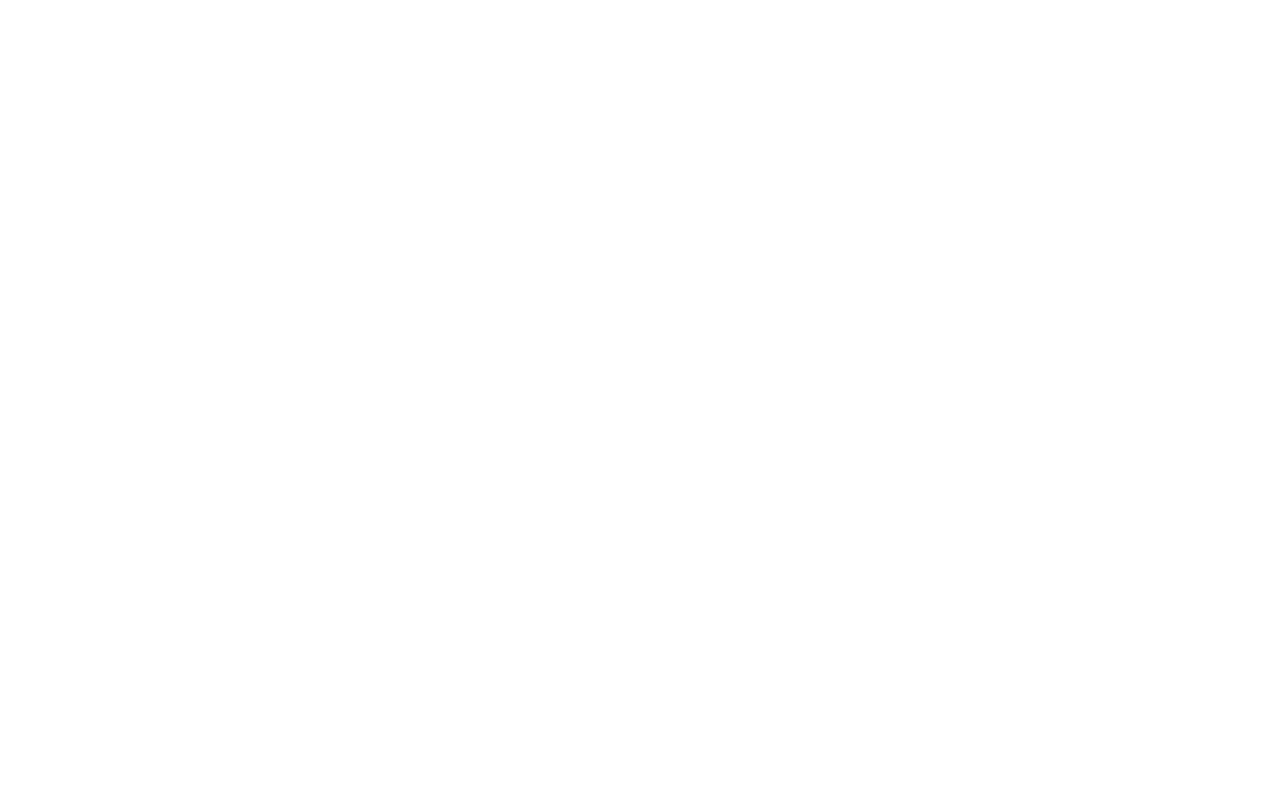
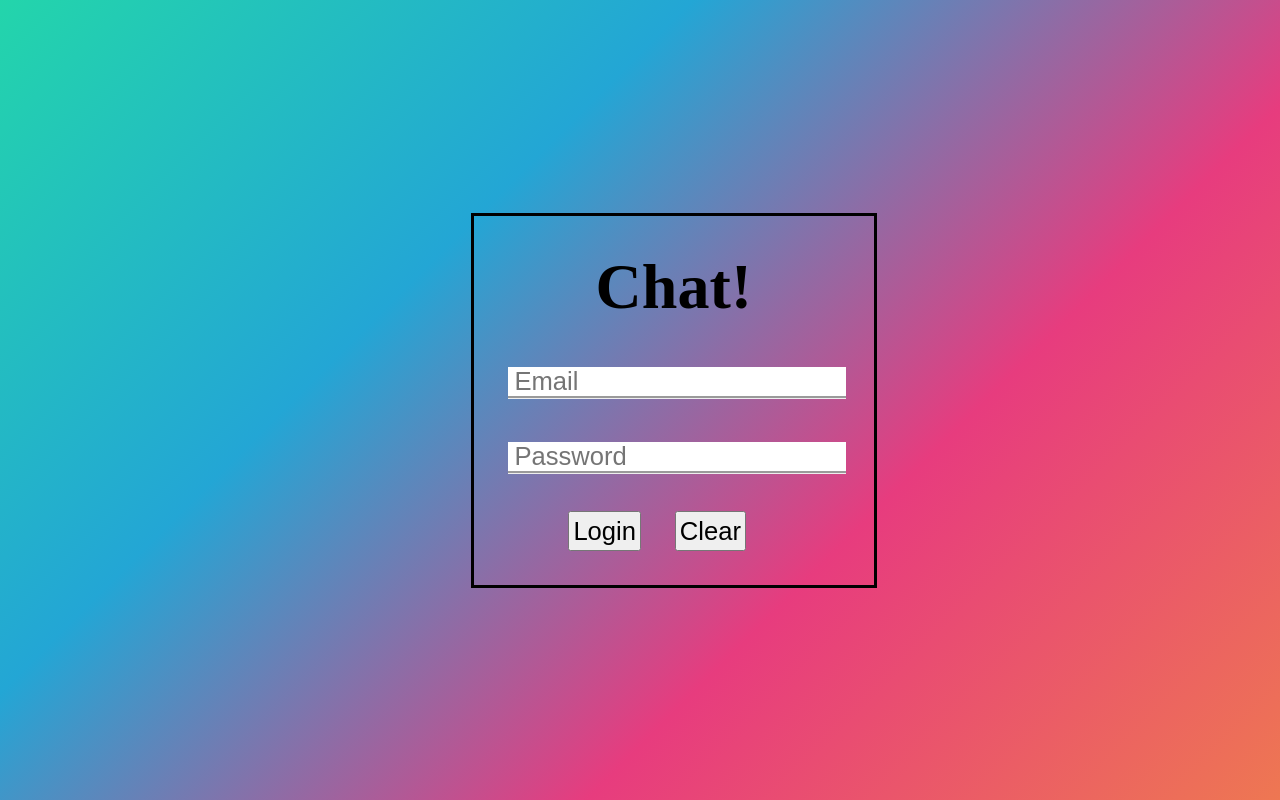
Before and after one commit to karthikeyandhanasekar/letchat, a React (Create React App) app: page /login in a window 1280 px wide. Before the commit this address had no page. Built offline with nearby package versions, Linux system fonts and the light colour scheme.

Commit message:
need to work

```diff
--- a/public/index.html
+++ b/public/index.html
@@ -24,7 +24,7 @@
       work correctly both with client-side routing and a non-root public URL.
       Learn how to configure a non-root public URL by running `npm run build`.
     -->
-    <title>React App</title>
+    <title>Let Chat!</title>
   </head>
   <body>
     <noscript>You need to enable JavaScript to run this app.</noscript>
--- a/src/App.js
+++ b/src/App.js
@@ -1,12 +1,12 @@
-import MainComponents from './Components/MainComponents';
+import React from 'react';
 import './css/index.css'
 
 
-
+const LazyComponent = React.lazy(() => import('./Components/MainComponents'))
 function App() {
   return (
     <div className="App">
-      <MainComponents />
+      <LazyComponent />
     </div>
   );
 }
--- a/src/Components/Home.jsx
+++ b/src/Components/Home.jsx
@@ -1,22 +1,26 @@
 
 import homeposter from '../images/homeposter.jpg'
 import { Fade, Slide } from "react-awesome-reveal";
+import { useNavigate } from 'react-router-dom';
 
 const Home = () => {
+
+    const navigate = useNavigate()
+
     return (
         <>
             <header>
                 <picture>
-                    <Slide triggerOnce direction='down' duration={1200}>
+                    <Slide triggerOnce direction='down' duration={900}>
                         <img src={homeposter} alt="letchat!" />
                     </Slide>
 
                 </picture>
                 <div className="postercontent">
-                    <Fade triggerOnce delay={2000} >
+                    <Fade triggerOnce delay={500} >
                         <h1>Let Chat!</h1>
-                        <br />
-                        <span type='button' className='startbutton' >Start</span>
+                        <br /><br />
+                        <span onClick={() => navigate("login")} type='button' className='startbutton' >Start</span>
                     </Fade>
                 </div>
 
--- a/src/Components/MainComponents.jsx
+++ b/src/Components/MainComponents.jsx
@@ -1,5 +1,6 @@
 import { Route, Routes } from "react-router-dom"
 import Home from "./Home"
+import Login from "./login"
 
 
 
@@ -9,6 +10,7 @@
   return (
     <Routes>
       <Route path="/" element={<Home />} />
+      <Route path="/login" element={<Login />} />
 
     </Routes>
   )
--- /dev/null
+++ b/src/Components/login.jsx
@@ -0,0 +1,36 @@
+
+import { Zoom } from "react-awesome-reveal";
+import { Controller, useForm } from "react-hook-form";
+
+const Login = () => {
+    const { handleSubmit, control } = useForm();
+
+    const onsubmit = (data) => {
+        console.log(data);
+
+    }
+
+    return (
+        <main    className="loginsection">
+
+            <Zoom triggerOnce>
+                <form onSubmit={handleSubmit(onsubmit)} className="loginform">
+                    <h1>Chat!</h1>
+                    <br />
+
+                    <Controller control={control} name="username"
+                        render={({ field }) => <input type={"text"} placeholder="Email" inputMode={"text"} {...field} />} />
+                    <br /><br />
+
+                    <Controller control={control} name="password"
+                        render={({ field }) => <input type={"password"} inputMode={"text"} placeholder="Password" {...field} />} />
+                 <br /><br />
+                 <button type="submit">Login</button>
+                 <button type="reset">Clear</button>
+                </form>
+            </Zoom>
+        </main>
+    )
+}
+
+export default Login
--- a/src/css/index.css
+++ b/src/css/index.css
@@ -3,7 +3,6 @@
     padding: 0;
     box-sizing: border-box;
 }
-
 header {
     width: fit-content;
     overflow: hidden;
@@ -34,18 +33,54 @@
     font-family: 'Orelega One', 'cursive';
 }
 
-.postercontent  span
-{
-    font-size: 3vw;
+.postercontent span {
+    font-size: 3vmax;
     cursor: pointer;
     background-color: coral;
     border: none;
     padding: 1%;
     border-radius: 25%;
+}
+.loginsection
+{
+    background: linear-gradient(-45deg, #ee7752, #e73c7e, #23a6d5, #23d5ab );
+    animation: gradientBG 1s ease infinite;
+    display: flex;
+    align-items: center;
+    justify-content: center;
+    height: 100vh;
+}
+.loginform
+{
+    width:max-content;
+    padding: 10%;
+    text-align: center;
+    font-size: 2.5vw;
+    border: solid;
+}
+.loginform input
+{
+  font-size: 2vw;
+  padding-left: 2%;
+  border: none;
+  border-bottom: groove;
+}
 
+.loginform button
+{
+    font-size: 2vw;
+    padding: 1%;
+    margin-right: 10%;
 }
-.postercontent  :hover
-{
-    transform: scale(1.1);
-    transition: transform .35s linear;
+
+@keyframes gradientBG {
+	0% {
+		background-position: 0% 50%;
+	}
+	50% {
+		background-position: 100% 50%;
+	}
+	100% {
+		background-position: 0% 50%;
+    }
 }
```
